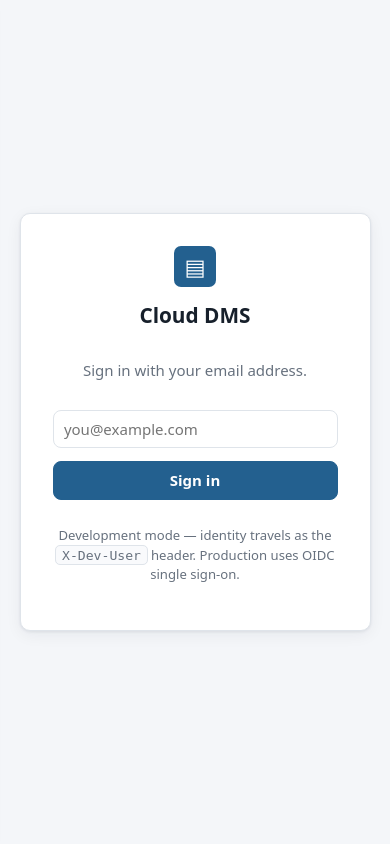
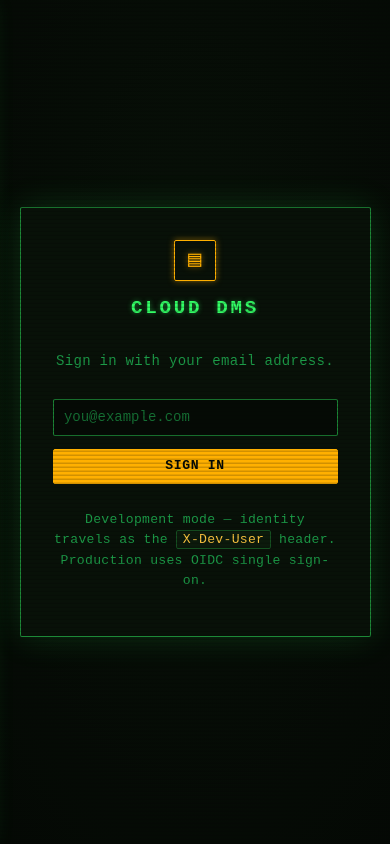
Before and after one commit to roeselert/cobol_dms, a web app: page /index.html in a window 390 px wide. Run offline with its HTML, style and script files only (its server is not run), Linux system fonts and the light colour scheme; data that the repository does not hold is empty; some of the project's set-up classes (security, data sources, template engines, error pages and the like) are left out, and stand-ins take their place; database files in the repository are not loaded.

Commit message:
Green-screen re-skin of the frontend (css only)
Rewrite css/app.css as a classic phosphor-green terminal theme (rule 2):
phosphor green (#33ff66) primary + amber (#ffb000) accent on black, a
system monospace stack (no external fonts, stays offline), sharp corners,
phosphor glow, uppercase headers, green-bordered status badges, a
click-through CRT scanline + vignette overlay, and a blinking block
cursor after the view title. Mobile-first is preserved (the existing
off-canvas sidebar, panel-scrolled tables and 100dvh layout carry over);
prefers-reduced-motion disables the blink.

index.html, the js/ views and the api.js REST contract are untouched —
the token-driven stylesheet re-themes every existing component in place.

Docs: TARGET-ARCHITECTURE.md §7 + §9, CLAUDE.md iteration status. RSS
feeds are deferred at the product owner's request.

Co-Authored-By: Claude Opus 4.8 <noreply@anthropic.com>
Claude-Session: https://claude.ai/code/session_01FaYJ9az3ttScUauYBDY8Qy

```diff
--- a/dms/src/main/resources/static/css/app.css
+++ b/dms/src/main/resources/static/css/app.css
@@ -1,45 +1,32 @@
-/* Cloud DMS — design tokens */
+/* Cloud DMS — classic green-screen terminal skin.
+ * Phosphor-green primary + amber accent on black, monospace, sharp
+ * corners, CRT scanlines and a blinking block cursor. The markup, views,
+ * navigation and REST calls are unchanged — this is a pure re-skin, and
+ * it stays mobile-first (the sidebar still goes off-canvas below 720px). */
 :root {
-  --bg: #f4f6f9;
-  --panel: #ffffff;
-  --panel-2: #f9fafc;
-  --border: #dfe4ea;
-  --text: #17202b;
-  --muted: #67717e;
-  --accent: #23608f;
-  --accent-strong: #1b4d74;
-  --accent-soft: #e3eef7;
-  --accent-text: #ffffff;
-  --ok: #217a43;
-  --ok-soft: #e0f2e7;
-  --warn: #8a6116;
-  --warn-soft: #f7ecd4;
-  --danger: #a4343a;
-  --danger-soft: #f8e3e4;
-  --shadow: 0 1px 3px rgba(20, 30, 45, 0.08), 0 4px 16px rgba(20, 30, 45, 0.06);
-  --radius: 10px;
-}
-
-@media (prefers-color-scheme: dark) {
-  :root {
-    --bg: #12161c;
-    --panel: #1a2029;
-    --panel-2: #161c24;
-    --border: #2c3542;
-    --text: #e8ecf1;
-    --muted: #939dab;
-    --accent: #5b9bd0;
-    --accent-strong: #7fb3dd;
-    --accent-soft: #20344a;
-    --accent-text: #0e1116;
-    --ok: #5cc286;
-    --ok-soft: #1c3527;
-    --warn: #d9ab4e;
-    --warn-soft: #3a2f17;
-    --danger: #e07d82;
-    --danger-soft: #432224;
-    --shadow: 0 1px 3px rgba(0, 0, 0, 0.4);
-  }
+  --bg: #050a05;
+  --panel: #081108;
+  --panel-2: #0c1a0c;
+  --border: rgba(51, 255, 102, 0.24);
+  --border-strong: rgba(51, 255, 102, 0.5);
+  --text: #33ff66;
+  --muted: #1c9c48;
+  --accent: #ffb000;          /* amber highlight */
+  --accent-strong: #ffc740;
+  --accent-soft: rgba(255, 176, 0, 0.13);
+  --accent-text: #050a05;
+  --ok: #33ff66;
+  --ok-soft: rgba(51, 255, 102, 0.13);
+  --warn: #ffb000;
+  --warn-soft: rgba(255, 176, 0, 0.13);
+  --danger: #ff5f56;
+  --danger-soft: rgba(255, 95, 86, 0.14);
+  --glow: 0 0 5px rgba(51, 255, 102, 0.45);
+  --glow-amber: 0 0 6px rgba(255, 176, 0, 0.5);
+  --shadow: 0 0 0 1px rgba(51, 255, 102, 0.12), 0 0 18px rgba(51, 255, 102, 0.06);
+  --radius: 2px;
+  --mono: ui-monospace, "SFMono-Regular", "Cascadia Mono", "JetBrains Mono",
+          "IBM Plex Mono", "Courier New", monospace;
 }
 
 * { box-sizing: border-box; }
@@ -48,13 +35,39 @@ html, body { height: 100%; }
 
 body {
   margin: 0;
-  font: 15px/1.5 system-ui, -apple-system, "Segoe UI", sans-serif;
+  font: 14px/1.55 var(--mono);
+  letter-spacing: 0.02em;
   background: var(--bg);
   color: var(--text);
+  text-shadow: 0 0 1px rgba(51, 255, 102, 0.35);
 }
 
-code { background: var(--panel-2); border: 1px solid var(--border); padding: 0.1rem 0.35rem; border-radius: 5px; word-break: break-all; }
-.muted { color: var(--muted); }
+/* CRT scanlines + faint vignette, painted over everything, click-through. */
+body::before {
+  content: "";
+  position: fixed; inset: 0; z-index: 9999; pointer-events: none;
+  background:
+    repeating-linear-gradient(
+      to bottom,
+      rgba(0, 0, 0, 0) 0,
+      rgba(0, 0, 0, 0) 2px,
+      rgba(0, 0, 0, 0.18) 3px,
+      rgba(0, 0, 0, 0.18) 4px),
+    radial-gradient(120% 120% at 50% 50%,
+      rgba(0, 0, 0, 0) 60%, rgba(0, 0, 0, 0.45) 100%);
+  mix-blend-mode: multiply;
+}
+
+::selection { background: var(--text); color: var(--bg); text-shadow: none; }
+::placeholder { color: var(--muted); opacity: 0.7; }
+
+code {
+  font-family: var(--mono);
+  background: var(--panel-2); border: 1px solid var(--border);
+  padding: 0.05rem 0.35rem; border-radius: var(--radius); word-break: break-all;
+  color: var(--accent-strong);
+}
+.muted { color: var(--muted); text-shadow: none; }
 .small { font-size: 0.82rem; }
 .hidden { display: none !important; }
 
@@ -75,24 +88,35 @@ code { background: var(--panel-2); border: 1px solid var(--border); padding: 0.1
   height: 100vh;
 }
 
-.brand { font-weight: 700; font-size: 1.05rem; padding: 0.25rem 0.5rem; display: flex; gap: 0.5rem; align-items: center; }
+.brand {
+  font-weight: 700; font-size: 1rem; padding: 0.25rem 0.5rem;
+  display: flex; gap: 0.5rem; align-items: center;
+  text-transform: uppercase; letter-spacing: 0.12em;
+  color: var(--text); text-shadow: var(--glow);
+}
 .brand-mark {
   display: inline-flex; align-items: center; justify-content: center;
-  width: 1.7rem; height: 1.7rem; border-radius: 7px;
-  background: var(--accent); color: var(--accent-text); font-size: 1rem;
+  width: 1.7rem; height: 1.7rem; border-radius: var(--radius);
+  background: transparent; color: var(--accent);
+  border: 1px solid var(--accent); font-size: 1rem;
+  box-shadow: var(--glow-amber); text-shadow: var(--glow-amber);
 }
 
 #nav { display: flex; flex-direction: column; gap: 2px; flex: 1; }
 
 #nav button {
   display: flex; align-items: center; gap: 0.6rem;
-  border: none; background: transparent; color: var(--muted);
+  border: 1px solid transparent; background: transparent; color: var(--muted);
   font: inherit; text-align: left; cursor: pointer;
-  padding: 0.55rem 0.7rem; border-radius: 8px;
+  padding: 0.5rem 0.7rem; border-radius: var(--radius);
+  text-transform: uppercase; letter-spacing: 0.06em; font-size: 0.8rem;
 }
 #nav button span { width: 1.2rem; text-align: center; }
-#nav button:hover { background: var(--panel-2); color: var(--text); }
-#nav button.active { background: var(--accent-soft); color: var(--accent); font-weight: 600; }
+#nav button:hover { background: var(--panel-2); color: var(--text); border-color: var(--border); }
+#nav button.active {
+  background: var(--accent-soft); color: var(--accent);
+  border-color: var(--accent); text-shadow: var(--glow-amber);
+}
 
 .user-card {
   display: flex; justify-content: space-between; align-items: center; gap: 0.5rem;
@@ -103,7 +127,15 @@ code { background: var(--panel-2); border: 1px solid var(--border); padding: 0.1
 main { flex: 1; min-width: 0; padding: 1.25rem 1.75rem 3rem; }
 
 .topbar { display: flex; justify-content: space-between; align-items: center; margin-bottom: 1rem; gap: 1rem; }
-.topbar h2 { margin: 0 auto 0 0; font-size: 1.35rem; }
+.topbar h2 {
+  margin: 0 auto 0 0; font-size: 1.2rem; text-transform: uppercase;
+  letter-spacing: 0.08em; color: var(--text); text-shadow: var(--glow);
+}
+/* blinking block cursor after the view title — pure terminal flourish */
+.topbar h2::after {
+  content: "\2588"; margin-left: 0.4ch; color: var(--text);
+  animation: blink 1.1s steps(1) infinite;
+}
 #view-actions { display: flex; gap: 0.5rem; }
 
 /* Hamburger — only shown on small screens, where the sidebar is off-canvas. */
@@ -116,36 +148,45 @@ main { flex: 1; min-width: 0; padding: 1.25rem 1.75rem 3rem; }
     height: 100dvh;
     transform: translateX(-105%);
     transition: transform 0.2s ease-out;
-    box-shadow: var(--shadow);
+    box-shadow: 0 0 24px rgba(51, 255, 102, 0.18);
   }
   .shell.nav-open .sidebar { transform: none; }
-  #sidebar-backdrop { position: fixed; inset: 0; z-index: 55; background: rgba(10, 15, 22, 0.55); }
+  #sidebar-backdrop { position: fixed; inset: 0; z-index: 55; background: rgba(0, 0, 0, 0.7); }
   main { padding: 1rem 0.9rem 2.5rem; }
   .panel { overflow-x: auto; }   /* wide table.grid tables scroll inside their panel */
 }
 
 /* ---- controls ------------------------------------------------------- */
 button {
-  font: inherit; cursor: pointer; border-radius: 8px;
-  border: 1px solid var(--border); background: var(--panel); color: var(--text);
-  padding: 0.45rem 0.9rem;
+  font: inherit; cursor: pointer; border-radius: var(--radius);
+  border: 1px solid var(--border-strong); background: var(--panel); color: var(--text);
+  padding: 0.4rem 0.9rem; text-transform: uppercase; letter-spacing: 0.05em;
+  font-size: 0.82rem;
 }
-button:hover { border-color: var(--accent); color: var(--accent); }
-button.primary { background: var(--accent); border-color: var(--accent); color: var(--accent-text); font-weight: 600; }
-button.primary:hover { background: var(--accent-strong); border-color: var(--accent-strong); color: var(--accent-text); }
-button.danger { color: var(--danger); }
-button.danger:hover { border-color: var(--danger); background: var(--danger-soft); }
-button.ghost { border-color: transparent; background: transparent; }
-button.small-btn { padding: 0.25rem 0.55rem; font-size: 0.85rem; }
-button:disabled { opacity: 0.5; cursor: default; }
+button:hover { border-color: var(--text); color: var(--text); box-shadow: var(--glow); }
+button.primary {
+  background: var(--accent); border-color: var(--accent); color: var(--accent-text);
+  font-weight: 700; text-shadow: none;
+}
+button.primary:hover { background: var(--accent-strong); border-color: var(--accent-strong); box-shadow: var(--glow-amber); }
+button.danger { color: var(--danger); border-color: rgba(255, 95, 86, 0.5); }
+button.danger:hover { border-color: var(--danger); background: var(--danger-soft); box-shadow: 0 0 6px rgba(255, 95, 86, 0.4); }
+button.ghost { border-color: transparent; background: transparent; box-shadow: none; }
+button.ghost:hover { box-shadow: none; color: var(--accent); }
+button.small-btn { padding: 0.22rem 0.55rem; font-size: 0.8rem; }
+button:disabled { opacity: 0.4; cursor: default; box-shadow: none; }
 
 input, select {
-  font: inherit; color: var(--text); background: var(--panel);
-  border: 1px solid var(--border); border-radius: 8px; padding: 0.45rem 0.65rem;
+  font: inherit; color: var(--text); background: var(--bg);
+  border: 1px solid var(--border-strong); border-radius: var(--radius);
+  padding: 0.42rem 0.65rem; caret-color: var(--accent);
 }
-input:focus, select:focus, button:focus-visible { outline: 2px solid var(--accent); outline-offset: 1px; }
+input:focus, select:focus, button:focus-visible {
+  outline: none; border-color: var(--accent);
+  box-shadow: var(--glow-amber);
+}
 
-label.field { display: flex; flex-direction: column; gap: 0.3rem; font-size: 0.82rem; color: var(--muted); }
+label.field { display: flex; flex-direction: column; gap: 0.3rem; font-size: 0.78rem; color: var(--muted); text-transform: uppercase; letter-spacing: 0.05em; }
 
 .form-row { display: flex; flex-wrap: wrap; gap: 0.75rem; align-items: end; }
 .form-row .field.grow { flex: 1; min-width: 8rem; }
@@ -199,49 +242,59 @@ mark { background: #f8d675; color: #1e2530; border-radius: 3px; padding: 0 2px;
 .select-list { display: flex; flex-direction: column; }
 .select-list button {
   border: none; border-bottom: 1px solid var(--border); border-radius: 0;
-  background: transparent; text-align: left; padding: 0.65rem 1.1rem;
+  background: transparent; text-align: left; padding: 0.6rem 1.1rem;
+  text-transform: none; letter-spacing: 0.02em;
 }
+.select-list button:hover { box-shadow: none; }
 .select-list button:last-child { border-bottom: none; }
-.select-list button.active { background: var(--accent-soft); color: var(--accent); font-weight: 600; }
+.select-list button.active { background: var(--accent-soft); color: var(--accent); font-weight: 700; border-color: var(--border); }
 
 /* ---- admin org tree -------------------------------------------------- */
 .org-row { display: flex; align-items: center; gap: 0.5rem; padding: 0.5rem 1.1rem; border-bottom: 1px solid var(--border); }
 .org-row:last-child { border-bottom: none; }
-.org-row .org-name { font-weight: 600; }
+.org-row .org-name { font-weight: 700; }
 .org-row .spacer { flex: 1; }
-.org-indent { color: var(--border); }
+.org-indent { color: var(--border-strong); }
 
 /* ---- modal / overlay / toasts --------------------------------------- */
 dialog#modal {
-  border: 1px solid var(--border); border-radius: var(--radius); box-shadow: var(--shadow);
+  border: 1px solid var(--border-strong); border-radius: var(--radius);
+  box-shadow: 0 0 30px rgba(51, 255, 102, 0.14);
   background: var(--panel); color: var(--text); padding: 0;
   width: min(680px, 92vw); max-height: 88vh;
 }
-dialog#modal::backdrop { background: rgba(10, 15, 22, 0.55); }
+dialog#modal::backdrop { background: rgba(0, 0, 0, 0.72); }
 #modal-body { padding: 1.25rem 1.4rem; overflow: auto; max-height: 88vh; }
 .modal-head { display: flex; justify-content: space-between; align-items: start; gap: 1rem; margin-bottom: 0.75rem; }
-.modal-head h3 { margin: 0; }
+.modal-head h3 { margin: 0; text-transform: uppercase; letter-spacing: 0.06em; color: var(--accent); }
 
-.preview-frame { width: 100%; height: 420px; border: 1px solid var(--border); border-radius: 8px; margin-top: 0.75rem; background: var(--panel-2); }
+.preview-frame { width: 100%; height: 420px; border: 1px solid var(--border); border-radius: var(--radius); margin-top: 0.75rem; background: var(--panel-2); }
 
 .overlay {
   position: fixed; inset: 0; z-index: 50; display: flex; align-items: center; justify-content: center;
-  background: var(--bg);
+  background: radial-gradient(120% 120% at 50% 40%, #081108 0%, #020402 100%);
 }
 .signin-card {
   display: flex; flex-direction: column; gap: 0.8rem; width: min(360px, 90vw);
-  background: var(--panel); border: 1px solid var(--border); border-radius: var(--radius);
-  box-shadow: var(--shadow); padding: 2rem; text-align: center;
+  background: var(--panel); border: 1px solid var(--border-strong); border-radius: var(--radius);
+  box-shadow: 0 0 34px rgba(51, 255, 102, 0.15); padding: 2rem; text-align: center;
 }
-.signin-card h1 { margin: 0; font-size: 1.3rem; }
+.signin-card h1 { margin: 0; font-size: 1.2rem; text-transform: uppercase; letter-spacing: 0.14em; text-shadow: var(--glow); }
 .signin-card .brand-mark { margin: 0 auto; width: 2.6rem; height: 2.6rem; font-size: 1.4rem; }
+.signin-card .primary { align-self: stretch; }
 
 #toasts { position: fixed; bottom: 1rem; right: 1rem; display: flex; flex-direction: column; gap: 0.5rem; z-index: 100; }
 .toast {
-  background: var(--panel); border: 1px solid var(--border); border-left: 4px solid var(--accent);
-  border-radius: 8px; box-shadow: var(--shadow); padding: 0.65rem 1rem; max-width: 340px;
+  background: var(--panel); border: 1px solid var(--border-strong); border-left: 3px solid var(--accent);
+  border-radius: var(--radius); box-shadow: var(--shadow); padding: 0.6rem 1rem; max-width: 340px;
   animation: toast-in 0.18s ease-out;
 }
 .toast.error { border-left-color: var(--danger); }
 .toast.ok { border-left-color: var(--ok); }
 @keyframes toast-in { from { transform: translateY(8px); opacity: 0; } to { transform: none; opacity: 1; } }
+@keyframes blink { 0%, 50% { opacity: 1; } 50.01%, 100% { opacity: 0; } }
+
+/* respect reduced-motion: no blink, no scanline shimmer */
+@media (prefers-reduced-motion: reduce) {
+  .topbar h2::after { animation: none; }
+}
```
Also changed, not shown: other parts of dms/src/main/resources/static/css/app.css (+18 -16 lines), CLAUDE.md (+4 -1 lines), docs/TARGET-ARCHITECTURE.md (+20 -10 lines).
